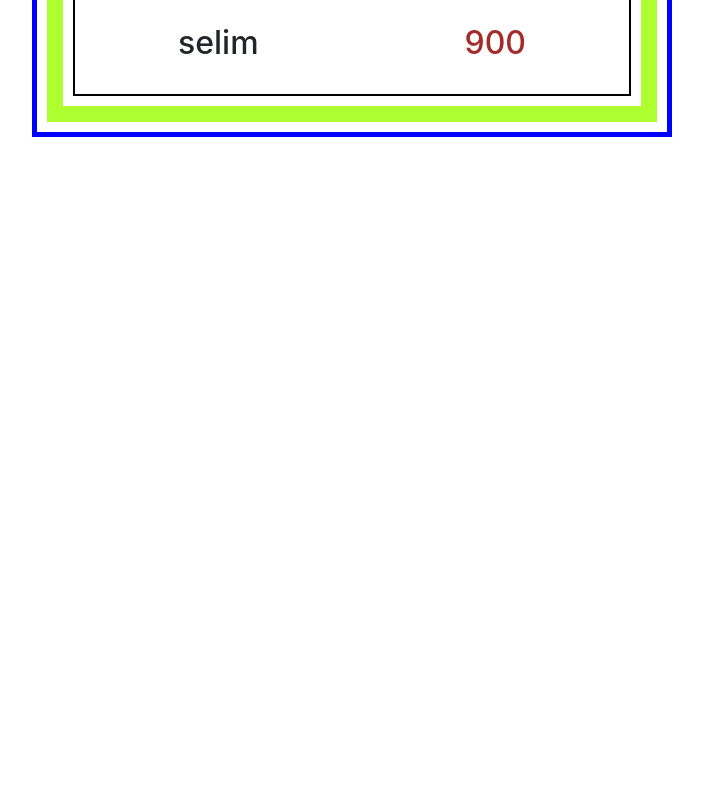
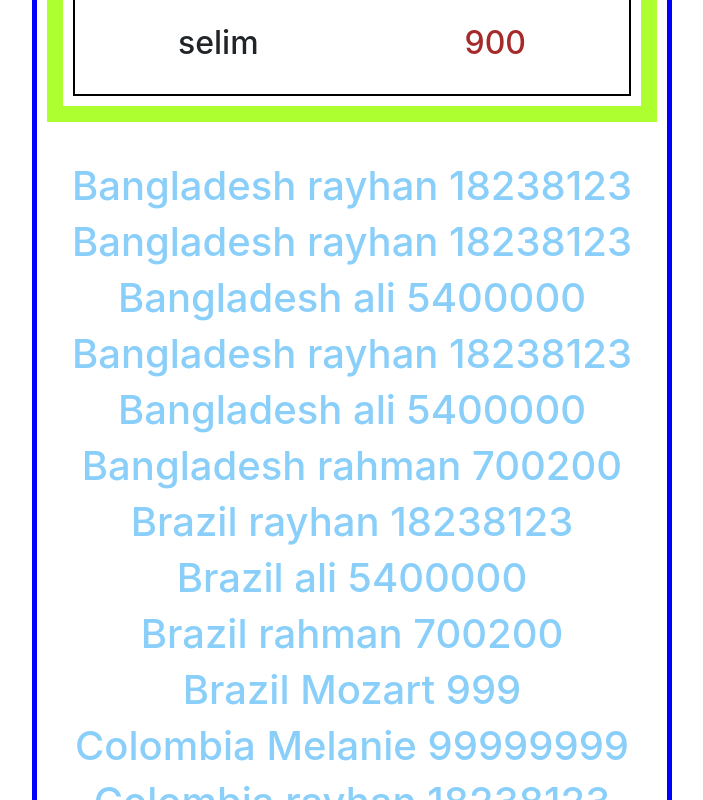
Before and after one commit to yunusfirat/cyf-high-score-tables, a React (Create React App) app: page / in a window 1280 px wide. Shown: the part 3280-4080 px from the top of the page, without its empty margins (288-991 px from the left). Before the commit the page ends 3417 px from the top, so only its background shows below. Built offline with nearby package versions, Linux system fonts and the light colour scheme.

Commit message:
Advance  level 5

```diff
--- a/src/App.css
+++ b/src/App.css
@@ -41,7 +41,9 @@
   border: 16px solid #ADFF2F;
   margin: 10px;
 }
-
+.worldwidetable {
+  padding: 30px;
+}
 
 
 @keyframes App-logo-spin {
--- a/src/App.js
+++ b/src/App.js
@@ -8,8 +8,12 @@
 			<div>
 				<h1>High Scores Per Country</h1>
 			</div>
-			<HighScoreTable />
-			<WorldWideTable />
+			<div>
+				<HighScoreTable />
+			</div>
+			<div>
+				<WorldWideTable />
+			</div>
 		</div>
 	);
 }
--- a/src/WorldWideTable.js
+++ b/src/WorldWideTable.js
@@ -1,44 +1,37 @@
 /* eslint-disable indent */
 import React from "react";
-import Scores from "./scores";
+import allCountryScores from "./scores";
 
 const WorldWideTable = () => {
-
-
+    let array = [];
+    let sortedArray = [];
 
     return (
-        <div>
-            {Scores.map((score, index) => {
-                const { scores } = score;
+        <div className="worldwidetable">
+            { allCountryScores.map((score, index) => {
+                const { scores, name } = score;
+                console.log("blah blah", score);
                 return (
                     <div key={index}>
-                        {
-                              scores.map((element,index) => {
-                                const { n , s } = element;
-                                let array =[];
-                                let object = { n:n , s:s };
-                                array.push(object);
-                             let sortedArray =  array.sort((a,b) =>{
+                        {scores.map((element, index) => {
+                            array.push(element);
+                             sortedArray = array.sort((a, b) => {
                                 return b.s - a.s;
                             });
-                                console.log(sortedArray);
+                            console.log(array);
                             return (
                                 <div key={index}>
-                                        {
-                                         sortedArray.forEach((element, index) => {
-                                             const { n, s }  = element;
+                                    {sortedArray.map((arr, index) => {
+                                        const { n, s } = arr;
                                         return (
                                             <div key={index}>
-                                                     <h1>{n} {s}</h1>
+                                                <h1>{name} {n} {s}</h1>
                                             </div>
                                         );
-                                         })
-                                        }
-
+                                    })}
                                 </div>
                             );
-                            })
-                        }
+                        })}
                     </div>
                 );
             })}
```
Lines whose indentation alone changed are shown as unchanged.
